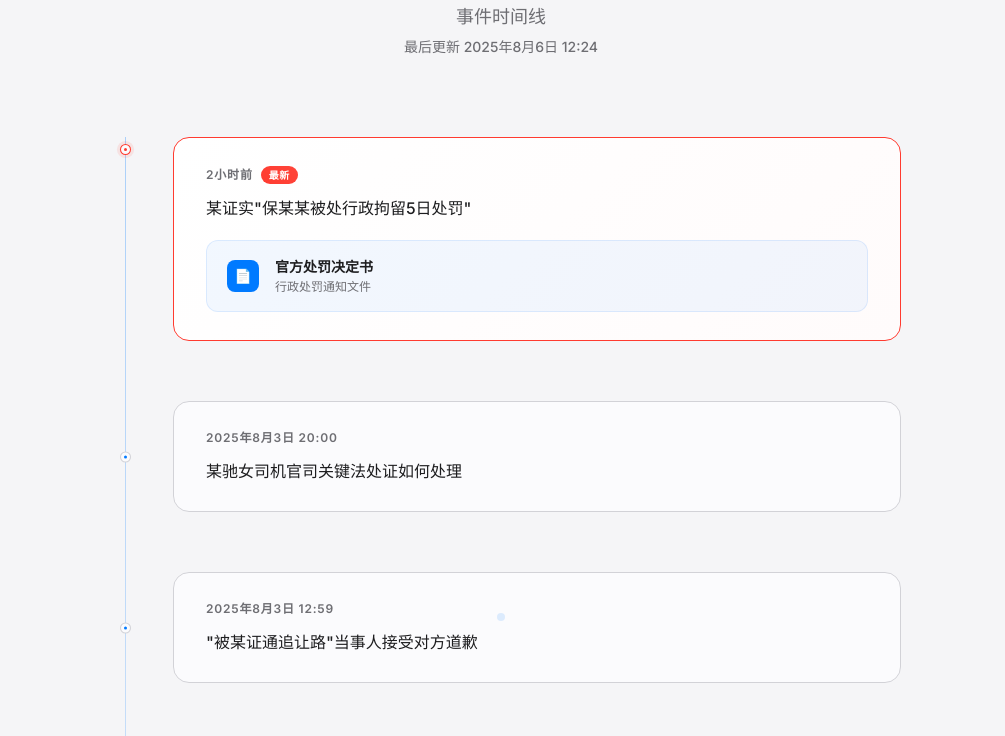
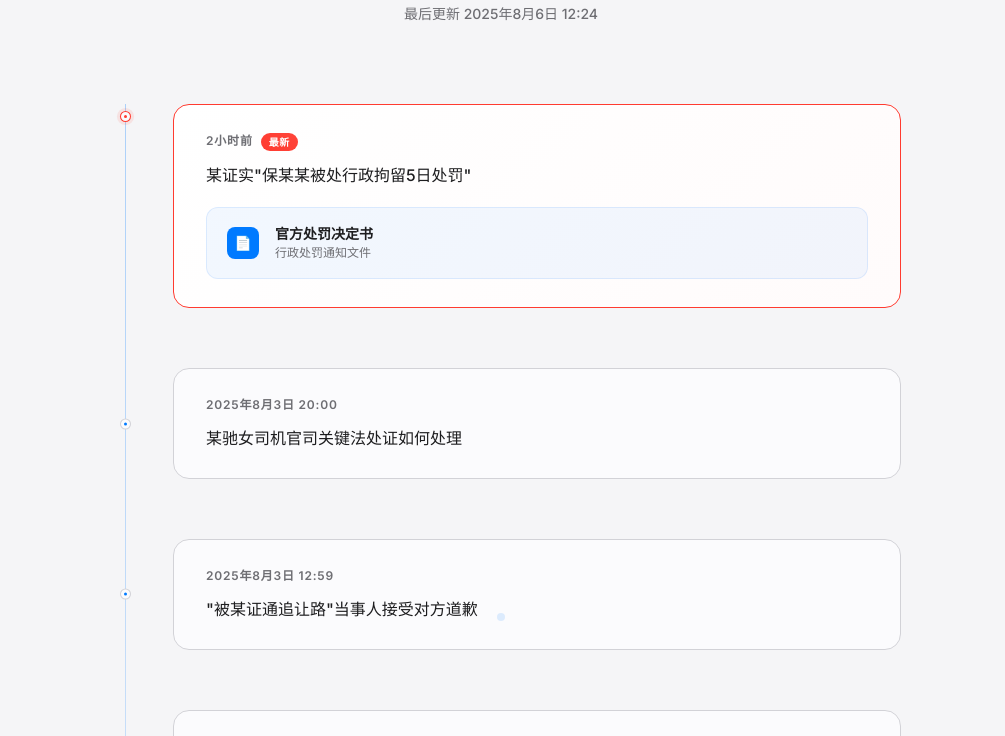
Before and after one commit to zxtm/my-website, a plain HTML site: page index.html in a window 1280 px wide. Shown: the part 139-875 px from the top of the page, without its empty margins (139-1144 px from the left). Drawn offline with Linux system fonts and the light colour scheme.

Commit message:
Update index.html

```diff
--- a/index.html
+++ b/index.html
@@ -606,7 +606,6 @@
     <div class="container">
         <div class="header">
             <h1 class="title">兴义市桔山花语湖小区业主委员会工作动态表</h1>
-            <p class="subtitle">事件时间线</p>
             <p class="update-time" id="updateTime">最后更新 2025年8月6日 12:24</p>
         </div>
 
```
